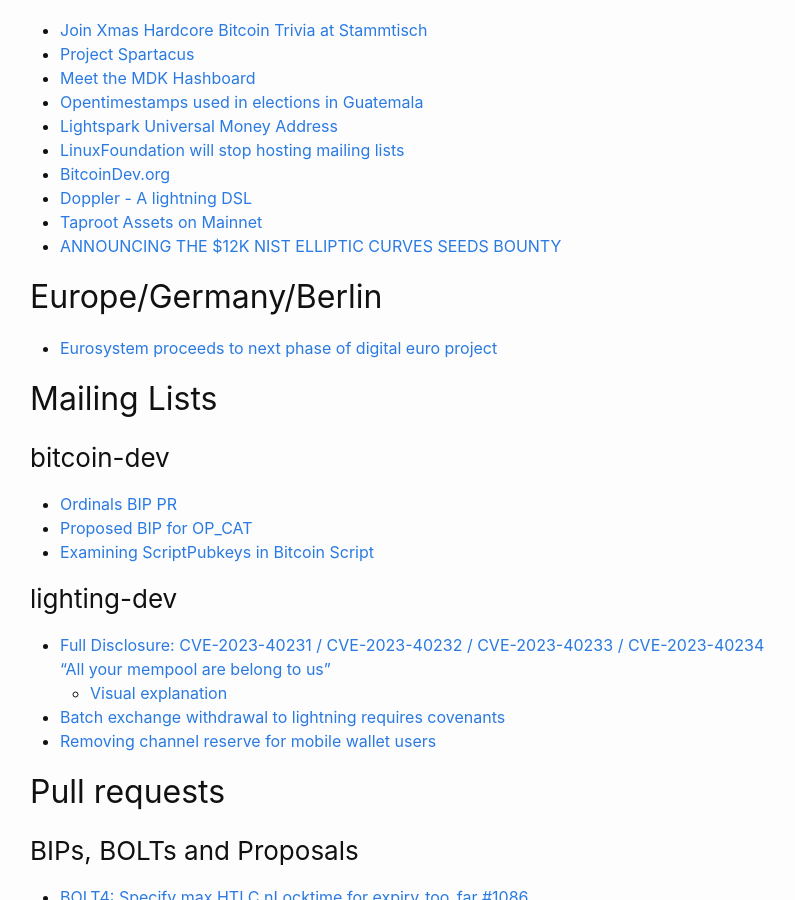
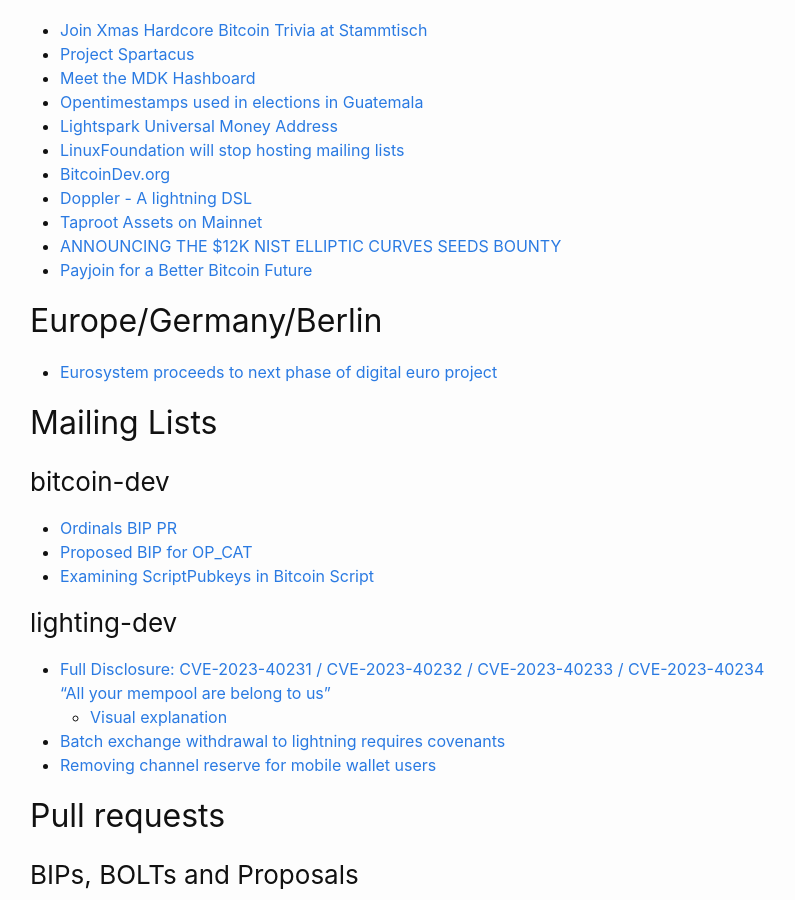
Before and after one commit to fjahr/bitdevsberlin, a Jekyll site: the page built from _posts/2023-11-08-socratic-seminar-49.md, in a window 1280 px wide and 900 px high, scrolled down 689 px. Shown: the whole window, without its empty margins (240-1035 px from the left). Built offline with Jekyll 4.4.1, drawn with Linux system fonts in a browser that asks for light colours.

Commit message:
Add payjoin link to #49

```diff
--- a/_posts/2023-11-08-socratic-seminar-49.md
+++ b/_posts/2023-11-08-socratic-seminar-49.md
@@ -34,6 +34,7 @@ Thanks to [Ordimint](https://ordimint.com) for sponsoring food and drinks for th
 - [Doppler - A lightning DSL](https://voltage.cloud/blog/bitcoin-development-platform/doppler-a-lightning-domain-specific-language/)
 - [Taproot Assets on Mainnet](https://lightning.engineering/posts/2023-10-18-taproot-assets-v0.3/)
 - [ANNOUNCING THE $12K NIST ELLIPTIC CURVES SEEDS BOUNTY](https://words.filippo.io/dispatches/seeds-bounty/)
+- [Payjoin for a Better Bitcoin Future](https://brandonlucas.net/articles/bitcoin/payjoin)
 
 ## Europe/Germany/Berlin
 
@@ -65,7 +66,7 @@ Thanks to [Ordimint](https://ordimint.com) for sponsoring food and drinks for th
 - [coinstats, assumeutxo: fix hash_serialized2 calculation #28685](https://github.com/bitcoin/bitcoin/pull/28685)
 - [Make miniscript GetWitnessSize accurate for tapscript #28651](https://github.com/bitcoin/bitcoin/pull/28651)
 - [v26.0 Testing #28718](https://github.com/bitcoin/bitcoin/issues/28718)
-- [Download](https://bitcoincore.org/bin/bitcoin-core-26.0/test.rc2/)
+  - [Download](https://bitcoincore.org/bin/bitcoin-core-26.0/test.rc2/)
 
 ### LND
 
```
